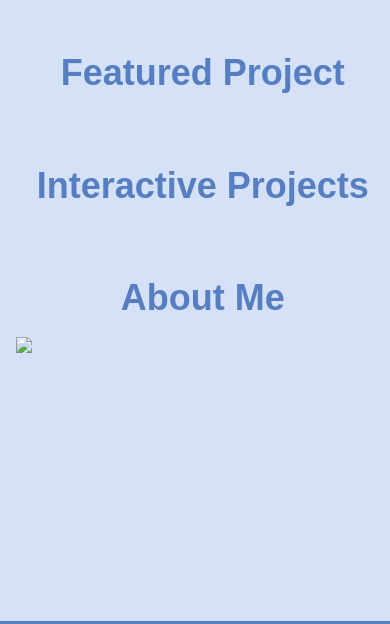
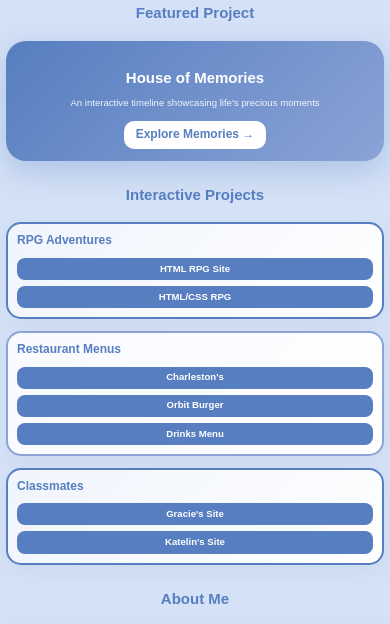
Before and after one commit to AlyssaStanton/alyssa-stanton-interactive-development-fall-2025, a plain HTML site: page index.html in a window 390 px wide. Shown: the part 159-783 px from the top of the page. Drawn offline with Linux system fonts and the light colour scheme.

Commit message:
Refactor CSS for layout and responsiveness
Updated styles for various sections including main, portfolio, and about sections. Added responsive design adjustments for smaller screens.

```diff
--- a/style.css
+++ b/style.css
@@ -37,6 +37,7 @@ header {
   object-fit: cover;
 }
 
+
 .grid {
   display: flex;
   flex-wrap: wrap;
@@ -64,40 +65,272 @@ pre{
 }
 
 main {
-  padding-left:calc(2rem * 1.3);
-  margin-top:calc(2rem * 1.3);
   flex: 1;
+  padding: 0;
 }
 
-ul{font-size: 4rem;
-color: #567ec0;
-margin:0;
+.portfolio-container {
+  max-width: 1200px;
+  margin: 0 auto;
+  padding: 2rem;
 }
 
-.box a {
+.section-title {
+  font-size: 3.5rem;
   color: #567ec0;
-
-  font-family: Verdana, Geneva, Tahoma, sans-serif;
+  text-align: center;
+  margin-bottom: 3rem;
   font-weight: bold;
-  display: block;
-  text-decoration: none;
-  font-size: 4rem;
+  font-family: sans-serif;
 }
 
-.box a:hover {
-  color: #005fa3; /* for color on hover */
-  text-decoration:wavy;
+
+.featured-section {
+  margin-bottom: 4rem;
 }
 
-h2 {
+.featured-card {
+  background: linear-gradient(135deg, #567ec0, #8ba3d6);
+  border-radius: 20px;
+  padding: 3rem;
+  text-align: center;
+  color: white;
+  box-shadow: 0 10px 30px rgba(86, 126, 192, 0.3);
+  transform: translateY(0);
+  transition: transform 0.3s ease, box-shadow 0.3s ease;
+}
+
+.featured-card:hover {
+  transform: translateY(-10px);
+  box-shadow: 0 20px 40px rgba(86, 126, 192, 0.4);
+}
+
+.featured-card h3 {
+  font-size: 3rem;
+  margin-bottom: 1rem;
+  font-weight: bold;
+}
+
+.featured-card p {
+  font-size: 2rem;
+  margin-bottom: 2rem;
+  opacity: 0.9;
+}
+
+.featured-link {
+  display: inline-block;
+  background: white;
+  color: #567ec0;
+  padding: 1rem 2rem;
+  border-radius: 10px;
+  text-decoration: none;
+  font-weight: bold;
+  font-size: 2rem;
+  transition: transform 0.2s ease;
+}
+
+.featured-link:hover {
+  transform: scale(1.05);
+}
+
+.projects-section {
+  margin-bottom: 4rem;
+}
+
+.content-grid {
+  display: grid;
+  grid-template-columns: repeat(auto-fit, minmax(280px, 1fr));
+  gap: 2rem;
+  margin-top: 2rem;
+}
+
+.card {
+  background: #f9f9f9;
+  border-radius: 15px;
+  padding: 2rem;
+  box-shadow: 0 5px 15px rgba(134, 156, 201, 0.1);
+  transition: transform 0.3s ease, box-shadow 0.3s ease;
+  border: 2px solid transparent;
+  height: fit-content;
+}
+
+.card:hover {
+  transform: translateY(-5px);
+  box-shadow: 0 10px 25px rgba(134, 156, 201, 0.2);
+}
+
+.rpg-theme {
+  border-color: #567ec0;
+  background: linear-gradient(135deg, #f0f4fc, #fff);
+}
+
+.rpg-theme:hover {
+  border-color: #405a8f;
+}
+
+.menu-theme {
+  border-color: #8ba3d6;
+  background: linear-gradient(135deg, #f8faff, #fff);
+}
+
+.menu-theme:hover {
+  border-color: #567ec0;
+}
+
+.classmates-theme {
+  border-color: #567ec0;
+  background: linear-gradient(135deg, #f0f4fc, #fff);
+}
+
+.classmates-theme:hover {
+  border-color: #405a8f;
+}
+
+.card-header {
+  margin-bottom: 1.5rem;
+}
+
+.card-header h3 {
+  font-size: 2.5rem;
+  color: #567ec0;
+  margin: 0;
+  font-weight: bold;
+}
+
+.card-links {
+  display: flex;
+  flex-direction: column;
+  gap: 1rem;
+}
+
+.card-links a {
+  background: #567ec0;
+  color: white;
+  padding: 0.8rem 1.5rem;
+  border-radius: 8px;
+  text-decoration: none;
+  font-weight: bold;
+  font-size: 1.8rem;
+  transition: background 0.3s ease, transform 0.2s ease;
+  text-align: center;
+}
+
+.card-links a:hover {
+  background: #405a8f;
+  transform: scale(1.02);
+}
+
+.card-links.horizontal a {
+  flex: 1;
+  min-width: 120px;
+  font-size: 2rem;
+  padding: 0.6rem 1rem;
+}
+
+.stats-section {
+  display: flex;
+  justify-content: center;
+  gap: 2rem;
+  margin-top: 3rem;
+}
+
+.stat-card {
+  background: white;
+  border-radius: 15px;
+  padding: 2rem;
+  text-align: center;
+  box-shadow: 0 5px 15px rgba(134, 156, 201, 0.1);
+  min-width: 120px;
+  border: 2px solid #567ec0;
+}
+
+.stat-number {
+  font-size: 4rem;
+  font-weight: bold;
+  color: #567ec0;
+  margin-bottom: 0.5rem;
+}
+
+.stat-label {
+  font-size: 1.8rem;
+  color: #666;
+  font-weight: 500;
+}
+
+/* about me area */
+.about-section {
+  margin-top: 4rem;
+  margin-bottom: 4rem;
+}
+
+.about-container {
+  display: grid;
+  grid-template-columns: 300px 1fr;
+  gap: 3rem;
+  align-items: start;
+  background: white;
+  border-radius: 20px;
+  padding: 3rem;
+  box-shadow: 0 10px 30px rgba(86, 126, 192, 0.1);
+  border: 2px solid #567ec0;
+}
+
+.about-image {
+  display: flex;
+  justify-content: center;
+}
+
+.profile-img {
+  width: 100%;
+  max-width: 280px;
+  height: 280px;
+  border-radius: 50%;
+  object-fit: cover;
+  border: 4px solid #567ec0;
+  box-shadow: 0 5px 20px rgba(86, 126, 192, 0.2);
+}
+
+.about-text h3 {
+  font-size: 3rem;
+  color: #567ec0;
+  margin-bottom: 1.5rem;
+  font-weight: bold;
+}
+
+.about-text p {
+  font-size: 2.5rem;
+  line-height: auto;
+  margin-bottom: 5rem;
+  color: #37578b;
+}
+
+.about-text p:last-child {
+  margin-bottom: 1.5rem;
+}
+
+.contact-links {
+  display: grid;
+  grid-template-columns: 1fr 1fr;
+  gap: 1rem;
+  margin-top: 2rem;
+}
+
+.contact-btn {
+  background: #567ec0;
+  color: white;
+  padding: 1rem 2rem;
+  border-radius: 10px;
+  text-decoration: none;
+  font-weight: bold;
+  font-size: 1.8rem;
+  text-align: center;
+  transition: background 0.3s ease, transform 0.2s ease;
   display: block;
-  margin-bottom: calc(2rem * 1.3);
-  margin-top: 50px;
-  font-size: 6rem;
-  color: #567ec0;
-  text-align: center;
-  font-weight: bold;
-  font-family:sans-serif;
+}
+
+.contact-btn:hover {
+  background: #405a8f;
+  transform: translateY(-2px);
 }
 
 select {
@@ -155,7 +388,7 @@ footer {
   text-align: center;
   padding: 2rem 0;
   font-size: 2rem;
-  margin-top: 1rem;
+  margin-top: 16rem;
 
 }
 
@@ -171,4 +404,74 @@ main .grid:last-of-type {
   .header-img {
     width: 80px;
   }
+
+  .masonry-grid {
+    grid-template-columns: 1fr;
+    grid-auto-rows: auto;
+  }
+
+  .card.wide, .card.tall {
+    grid-column: span 1;
+    grid-row: span 1;
+  }
+
+  .card-links.horizontal {
+    flex-direction: column;
+  }
+
+  .stats-section {
+    flex-direction: column;
+    align-items: center;
+  }
+
+  .section-title {
+    font-size: 2.5rem;
+  }
+
+  .portfolio-container {
+    padding: 1rem;
+  }
+
+  .about-container {
+    grid-template-columns: 1fr;
+    text-align: center;
+    padding: 2rem;
+  }
+
+  .profile-img {
+    max-width: 200px;
+    height: 200px;
+
+  }
+
+  .contact-links {
+    grid-template-columns: 1fr;
+    gap: 1rem;
+  }
 }
+
+@media (max-width: 600px) {
+  .featured-card {
+    padding: 2rem;
+  }
+
+  .featured-card h3 {
+    font-size: 2.5rem;
+  }
+
+  .featured-card p {
+    font-size: 1.6rem;
+  }
+
+  .card {
+    padding: 1.5rem;
+  }
+
+  .card-header h3 {
+    font-size: 2rem;
+  }
+
+  .card-links a {
+    font-size: 1.6rem;
+  }
+}
```
